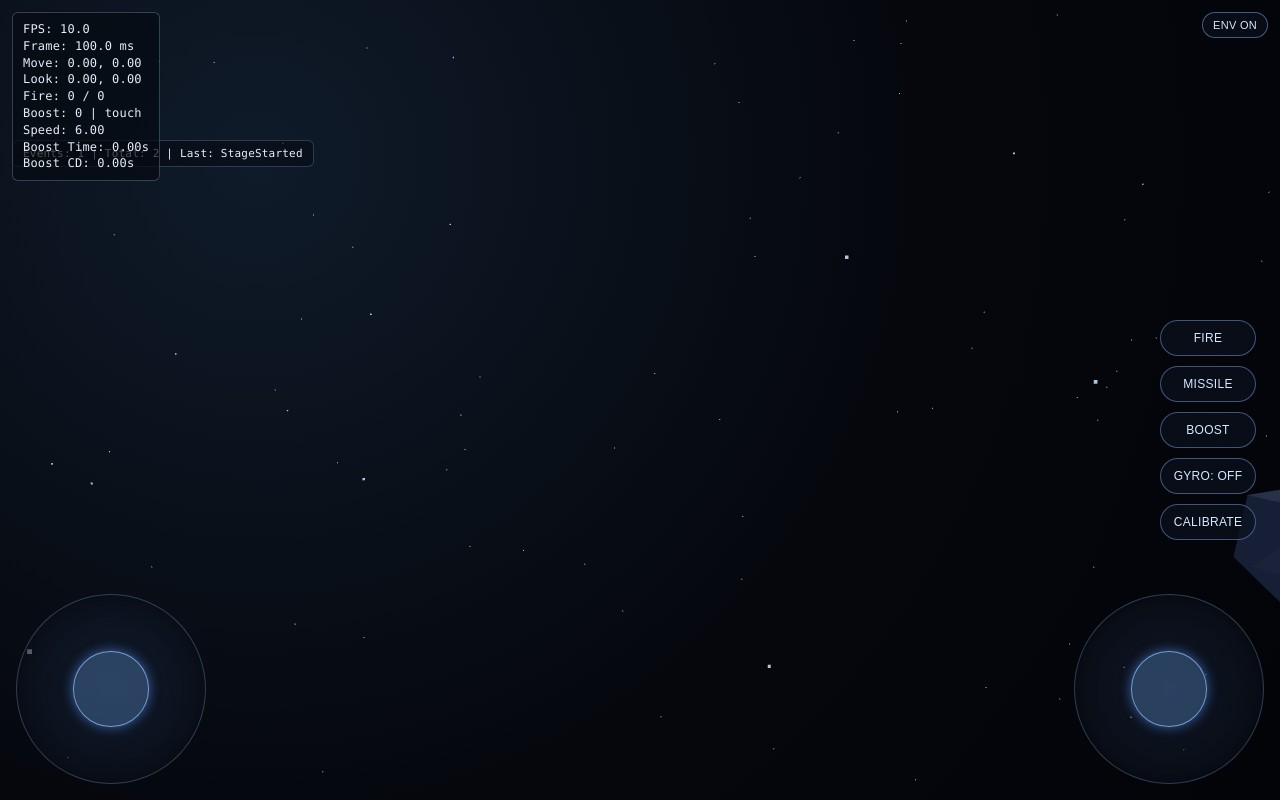
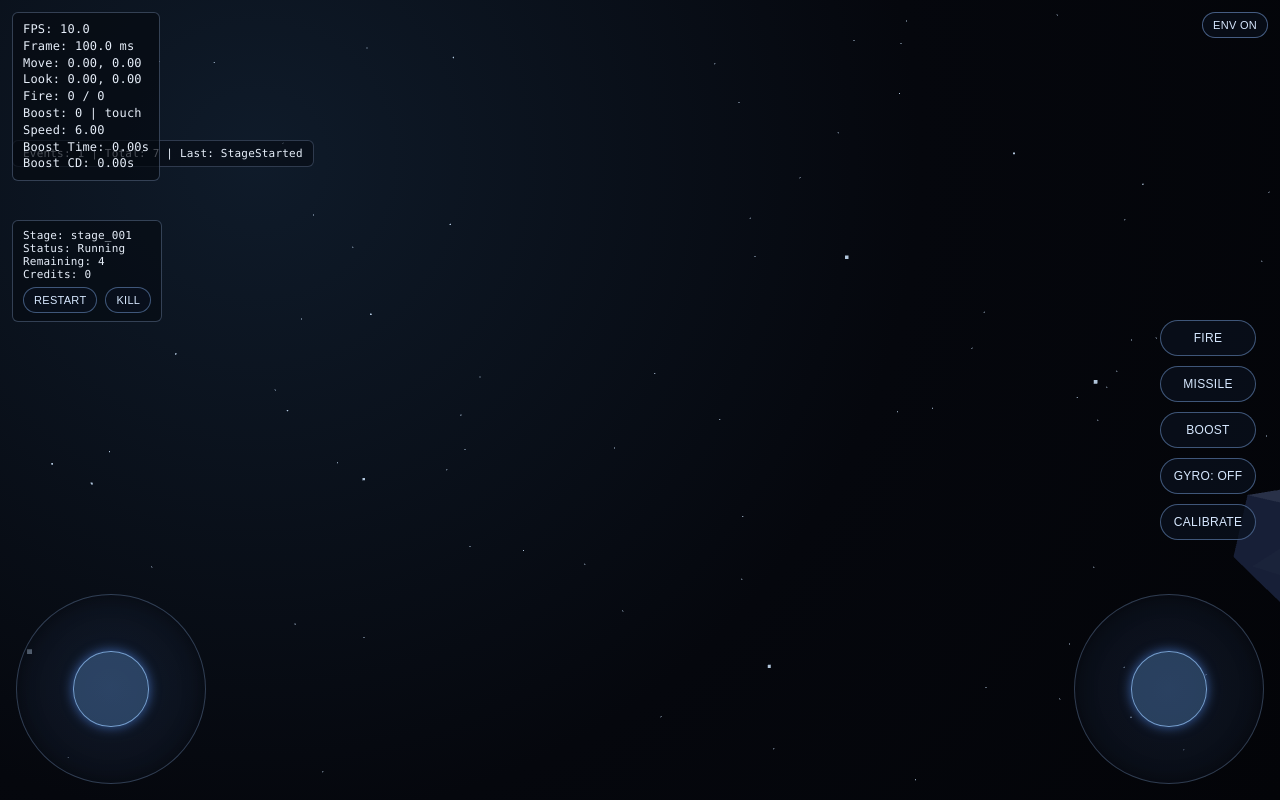
Before and after one commit to taoliu/spacezero, a website built with Vite: page index.html in a window 1280 px wide. Built offline with nearby package versions, Linux system fonts and the light colour scheme; animation ran at ten frames a second.

Commit message:
Ticket 007: Stage system

```diff
--- a/index.html
+++ b/index.html
@@ -47,6 +47,7 @@
         white-space: pre;
         pointer-events: none;
         user-select: none;
+        z-index: 12;
       }
       #event-overlay {
         position: absolute;
@@ -60,6 +61,7 @@
         letter-spacing: 0.2px;
         pointer-events: none;
         user-select: none;
+        z-index: 12;
       }
       #loading-overlay {
         position: absolute;
@@ -74,6 +76,40 @@
         letter-spacing: 0.3px;
         pointer-events: none;
         user-select: none;
+        z-index: 30;
+      }
+      #stage-overlay {
+        position: absolute;
+        top: 220px;
+        left: 12px;
+        padding: 8px 10px;
+        background: rgba(6, 10, 18, 0.6);
+        border: 1px solid rgba(135, 160, 200, 0.35);
+        border-radius: 6px;
+        font-size: 11px;
+        letter-spacing: 0.2px;
+        pointer-events: auto;
+        user-select: none;
+        z-index: 20;
+      }
+      .stage-label {
+        white-space: pre;
+      }
+      .stage-buttons {
+        display: flex;
+        gap: 8px;
+        margin-top: 6px;
+      }
+      .stage-button {
+        padding: 6px 10px;
+        border-radius: 999px;
+        border: 1px solid rgba(120, 160, 220, 0.5);
+        background: rgba(10, 18, 30, 0.7);
+        color: #d7e8ff;
+        font-size: 11px;
+        letter-spacing: 0.3px;
+        text-transform: uppercase;
+        touch-action: none;
       }
       #input-overlay {
         position: absolute;
--- /dev/null
+++ b/src/game/components/ai_state.ts
@@ -0,0 +1,7 @@
+import type { ComponentId } from '../../engine/ecs/types';
+
+export type AIState = {
+  behavior: string;
+};
+
+export const AI_STATE_COMPONENT: ComponentId<AIState> = 'aiState';
--- /dev/null
+++ b/src/game/components/economy.ts
@@ -0,0 +1,7 @@
+import type { ComponentId } from '../../engine/ecs/types';
+
+export type EconomyState = {
+  credits: number;
+};
+
+export const ECONOMY_COMPONENT: ComponentId<EconomyState> = 'economy';
--- /dev/null
+++ b/src/game/components/health.ts
@@ -0,0 +1,8 @@
+import type { ComponentId } from '../../engine/ecs/types';
+
+export type Health = {
+  hp: number;
+  maxHp: number;
+};
+
+export const HEALTH_COMPONENT: ComponentId<Health> = 'health';
--- /dev/null
+++ b/src/game/components/shield.ts
@@ -0,0 +1,8 @@
+import type { ComponentId } from '../../engine/ecs/types';
+
+export type Shield = {
+  value: number;
+  maxValue: number;
+};
+
+export const SHIELD_COMPONENT: ComponentId<Shield> = 'shield';
--- /dev/null
+++ b/src/game/components/stage_runtime.ts
@@ -0,0 +1,17 @@
+import type { EntityId } from '../../engine/ecs/types';
+import type { ComponentId } from '../../engine/ecs/types';
+
+export type StageStatus = 'Idle' | 'Running' | 'Completed';
+
+export type StageRunState = {
+  status: StageStatus;
+  stageId: string;
+  startTime: number;
+  spawnedEnemyIds: EntityId[];
+  killedEnemies: number;
+  remainingEnemies: number;
+  creditsAwarded: number;
+  objectiveComplete: boolean;
+};
+
+export const STAGE_RUNTIME_COMPONENT: ComponentId<StageRunState> = 'stageRuntime';
--- /dev/null
+++ b/src/game/components/tags.ts
@@ -0,0 +1,7 @@
+import type { ComponentId } from '../../engine/ecs/types';
+
+export type PlayerTag = {};
+export type EnemyTag = {};
+
+export const PLAYER_TAG_COMPONENT: ComponentId<PlayerTag> = 'playerTag';
+export const ENEMY_TAG_COMPONENT: ComponentId<EnemyTag> = 'enemyTag';
--- /dev/null
+++ b/src/game/entities/enemy_factory.ts
@@ -0,0 +1,76 @@
+import {
+  Color,
+  Euler,
+  IcosahedronGeometry,
+  Mesh,
+  MeshStandardMaterial,
+  Scene,
+  Vector3,
+} from 'three';
+import type { World } from '../../engine/ecs/world';
+import { RENDERABLE_COMPONENT } from '../components/basic';
+import { AI_STATE_COMPONENT } from '../components/ai_state';
+import { HEALTH_COMPONENT } from '../components/health';
+import { SHIELD_COMPONENT } from '../components/shield';
+import { ENEMY_TAG_COMPONENT } from '../components/tags';
+import { TRANSFORM_COMPONENT } from '../components/transform';
+import type { EnemyArchetypeDef } from '../data/schemas';
+
+export class EnemyFactory {
+  private readonly scene: Scene;
+  private readonly geometry = new IcosahedronGeometry(0.6, 0);
+  private readonly materials: MeshStandardMaterial[];
+  private materialIndex = 0;
+
+  constructor(scene: Scene) {
+    this.scene = scene;
+    const colors = [0xff9b6a, 0xffc26a, 0xff7b7b, 0xf3a0ff];
+    this.materials = colors.map(
+      (color) =>
+        new MeshStandardMaterial({
+          color: new Color(color),
+          roughness: 0.7,
+          metalness: 0.1,
+          emissive: new Color(0x220e05),
+        }),
+    );
+  }
+
+  spawn(world: World, archetype: EnemyArchetypeDef, position: Vector3): number {
+    const entityId = world.createEntity();
+    const material = this.materials[this.materialIndex % this.materials.length];
+    this.materialIndex += 1;
+
+    const mesh = new Mesh(this.geometry, material);
+    mesh.position.copy(position);
+
+    world.addComponent(entityId, ENEMY_TAG_COMPONENT, {});
+    world.addComponent(entityId, HEALTH_COMPONENT, {
+      hp: archetype.stats.maxHp,
+      maxHp: archetype.stats.maxHp,
+    });
+    if (archetype.stats.shield > 0) {
+      world.addComponent(entityId, SHIELD_COMPONENT, {
+        value: archetype.stats.shield,
+        maxValue: archetype.stats.shield,
+      });
+    }
+    world.addComponent(entityId, AI_STATE_COMPONENT, { behavior: archetype.ai.behavior });
+    world.addComponent(entityId, TRANSFORM_COMPONENT, {
+      position: position.clone(),
+      rotation: new Euler(0, 0, 0, 'YXZ'),
+    });
+    world.addComponent(entityId, RENDERABLE_COMPONENT, { mesh });
+
+    this.scene.add(mesh);
+    return entityId;
+  }
+
+  despawn(world: World, entityId: number): void {
+    const renderable = world.getComponent(entityId, RENDERABLE_COMPONENT);
+    if (renderable) {
+      this.scene.remove(renderable.mesh);
+    }
+    world.destroyEntity(entityId);
+  }
+}
--- a/src/game/systems/index.ts
+++ b/src/game/systems/index.ts
@@ -1,8 +1,11 @@
+import type { Scene } from 'three';
 import { DebugEventLogSystem } from './debug_event_log_system';
 import { DebugEventPulseSystem } from './debug_event_pulse_system';
 import { FlightSystem } from './flight_system';
 import { InputSystem } from './input_system';
 import { SpinSystem } from './spin_system';
+import { ObjectiveSystem } from './stage/objective_system';
+import { StageSystem } from './stage/stage_system';
 import type { GameContext, System } from './types';
 
 export class SystemScheduler {
@@ -30,12 +33,17 @@
   }
 }
 
-export const createSystemScheduler = (options: { inputRoot: HTMLElement }): SystemScheduler => {
+export const createSystemScheduler = (options: {
+  inputRoot: HTMLElement;
+  scene: Scene;
+}): SystemScheduler => {
   // Explicit system ordering lives here.
-  // Order: Input -> Flight -> Debug Events -> Spin (placeholder for future gameplay systems).
+  // Order: Input -> Flight -> Stage -> Objectives -> Debug Events -> Spin.
   const systems: System[] = [
     new InputSystem(options.inputRoot),
     new FlightSystem(),
+    new StageSystem({ root: options.inputRoot, scene: options.scene }),
+    new ObjectiveSystem(),
     new DebugEventPulseSystem(),
     new DebugEventLogSystem(options.inputRoot),
     new SpinSystem(),
--- /dev/null
+++ b/src/game/systems/stage/objective_system.ts
@@ -0,0 +1,70 @@
+import type { EntityId } from '../../../engine/ecs/types';
+import type { World } from '../../../engine/ecs/world';
+import type { GameEvent } from '../../events/events';
+import { STAGE_RUNTIME_COMPONENT } from '../../components/stage_runtime';
+import type { GameContext, System } from '../types';
+
+const countRemainingEnemies = (world: World, ids: EntityId[], killed: Set<EntityId>): number => {
+  let remaining = 0;
+  for (const id of ids) {
+    if (killed.has(id)) {
+      continue;
+    }
+    if (world.isAlive(id)) {
+      remaining += 1;
+    } else {
+      killed.add(id);
+    }
+  }
+  return remaining;
+};
+
+const applyEnemyKilledEvents = (events: ReadonlyArray<GameEvent>, killed: Set<EntityId>): void => {
+  for (const event of events) {
+    if (event.type === 'EnemyKilled') {
+      killed.add(event.entityId);
+    }
+  }
+};
+
+export class ObjectiveSystem implements System {
+  private readonly stageEntities: EntityId[] = [];
+  private readonly killedEnemies = new Set<EntityId>();
+
+  update(ctx: GameContext, dt: number): void {
+    void dt;
+    ctx.world.query([STAGE_RUNTIME_COMPONENT], this.stageEntities);
+
+    for (const entityId of this.stageEntities) {
+      const stageState = ctx.world.getComponent(entityId, STAGE_RUNTIME_COMPONENT);
+      if (!stageState) {
+        continue;
+      }
+
+      if (stageState.status !== 'Running') {
+        this.killedEnemies.clear();
+        continue;
+      }
+
+      applyEnemyKilledEvents(ctx.events, this.killedEnemies);
+
+      const remaining = countRemainingEnemies(
+        ctx.world,
+        stageState.spawnedEnemyIds,
+        this.killedEnemies,
+      );
+
+      stageState.remainingEnemies = remaining;
+      stageState.killedEnemies = Math.max(0, stageState.spawnedEnemyIds.length - remaining);
+      stageState.objectiveComplete = remaining === 0;
+    }
+  }
+
+  reset(): void {
+    this.killedEnemies.clear();
+  }
+}
+
+export const objectiveUtils = {
+  countRemainingEnemies,
+};
--- /dev/null
+++ b/src/game/systems/stage/stage_system.ts
@@ -0,0 +1,258 @@
+import type { Scene } from 'three';
+import { Quaternion, Vector3 } from 'three';
+import type { EntityId } from '../../../engine/ecs/types';
+import { EnemyFactory } from '../../entities/enemy_factory';
+import { ECONOMY_COMPONENT } from '../../components/economy';
+import { STAGE_RUNTIME_COMPONENT, type StageRunState } from '../../components/stage_runtime';
+import { PLAYER_TAG_COMPONENT } from '../../components/tags';
+import { TRANSFORM_COMPONENT, type Transform } from '../../components/transform';
+import type { StageDef } from '../../data/schemas';
+import type { GameContext, System } from '../types';
+
+const TWO_PI = Math.PI * 2;
+
+type StageSystemOptions = {
+  root: HTMLElement;
+  scene: Scene;
+};
+
+export class StageSystem implements System {
+  private readonly stageEntities: EntityId[] = [];
+  private readonly playerEntities: EntityId[] = [];
+  private readonly economyEntities: EntityId[] = [];
+  private readonly enemyFactory: EnemyFactory;
+  private readonly overlay: HTMLDivElement;
+  private readonly overlayLabel: HTMLDivElement;
+  private readonly restartButton: HTMLButtonElement;
+  private readonly killButton: HTMLButtonElement;
+  private readonly selectionParam: string | null;
+
+  private readonly forward = new Vector3();
+  private readonly right = new Vector3();
+  private readonly up = new Vector3();
+  private readonly spawnCenter = new Vector3();
+  private readonly spawnOffset = new Vector3();
+  private readonly spawnPosition = new Vector3();
+  private readonly rotationQuat = new Quaternion();
+
+  private restartRequested = false;
+  private killRequested = false;
+  private deferStart = false;
+  private resolvedStage = false;
+
+  constructor(options: StageSystemOptions) {
+    this.enemyFactory = new EnemyFactory(options.scene);
+    this.selectionParam = new URLSearchParams(window.location.search).get('stage');
+
+    this.overlay = document.createElement('div');
+    this.overlay.id = 'stage-overlay';
+
+    this.overlayLabel = document.createElement('div');
+    this.overlayLabel.className = 'stage-label';
+    this.overlayLabel.textContent = 'Stage: --';
+
+    this.restartButton = document.createElement('button');
+    this.restartButton.className = 'stage-button';
+    this.restartButton.type = 'button';
+    this.restartButton.textContent = 'Restart';
+
+    this.killButton = document.createElement('button');
+    this.killButton.className = 'stage-button';
+    this.killButton.type = 'button';
+    this.killButton.textContent = 'Kill';
+
+    const buttonRow = document.createElement('div');
+    buttonRow.className = 'stage-buttons';
+    buttonRow.appendChild(this.restartButton);
+    buttonRow.appendChild(this.killButton);
+
+    this.overlay.appendChild(this.overlayLabel);
+    this.overlay.appendChild(buttonRow);
+    options.root.appendChild(this.overlay);
+
+    this.restartButton.addEventListener('pointerup', (event) => {
+      event.preventDefault();
+      this.restartRequested = true;
+    });
+
+    this.killButton.addEventListener('pointerup', (event) => {
+      event.preventDefault();
+      this.killRequested = true;
+    });
+  }
+
+  update(ctx: GameContext, dt: number): void {
+    void dt;
+    ctx.world.query([STAGE_RUNTIME_COMPONENT], this.stageEntities);
+
+    for (const entityId of this.stageEntities) {
+      const stageState = ctx.world.getComponent(entityId, STAGE_RUNTIME_COMPONENT);
+      if (!stageState) {
+        continue;
+      }
+
+      if (!this.resolvedStage) {
+        const desiredStage = this.selectionParam ?? stageState.stageId;
+        stageState.stageId = desiredStage;
+        this.resolvedStage = true;
+      }
+
+      if (this.restartRequested) {
+        this.cleanupStage(ctx, stageState);
+        stageState.status = 'Idle';
+        stageState.objectiveComplete = false;
+        stageState.killedEnemies = 0;
+        stageState.remainingEnemies = 0;
+        stageState.creditsAwarded = 0;
+        stageState.spawnedEnemyIds.length = 0;
+        this.restartRequested = false;
+        this.deferStart = true;
+      }
+
+      if (stageState.status === 'Idle' && !this.deferStart) {
+        this.startStage(ctx, stageState);
+      }
+
+      if (this.deferStart) {
+        this.deferStart = false;
+      }
+
+      if (stageState.status === 'Running' && stageState.objectiveComplete) {
+        this.completeStage(ctx, stageState);
+      }
+
+      if (this.killRequested && stageState.status === 'Running') {
+        this.killRequested = false;
+        this.killOneEnemy(ctx, stageState);
+      }
+
+      this.updateOverlay(stageState);
+    }
+  }
+
+  private startStage(ctx: GameContext, stageState: StageRunState): void {
+    const stage = this.getStageDef(ctx, stageState.stageId);
+    if (!stage) {
+      stageState.status = 'Completed';
+      this.overlay.textContent = `Stage: ${stageState.stageId} (missing)`;
+      return;
+    }
+
+    stageState.status = 'Running';
+    stageState.startTime = performance.now();
+    stageState.spawnedEnemyIds.length = 0;
+    stageState.killedEnemies = 0;
+    stageState.remainingEnemies = 0;
+    stageState.creditsAwarded = 0;
+    stageState.objectiveComplete = false;
+
+    ctx.eventBus.publish({ type: 'StageStarted', stageId: stage.id });
+
+    const totalEnemies = stage.enemies.reduce((sum, entry) => sum + entry.count, 0);
+    const spawnRadius = Math.max(6, Math.min(14, totalEnemies * 1.6));
+    const forwardDistance = Math.max(10, spawnRadius + 6);
+
+    const playerTransform = this.getPlayerTransform(ctx);
+    if (playerTransform) {
+      this.rotationQuat.setFromEuler(playerTransform.rotation);
+      this.forward.set(0, 0, -1).applyQuaternion(this.rotationQuat);
+      this.right.set(1, 0, 0).applyQuaternion(this.rotationQuat);
+      this.up.set(0, 1, 0).applyQuaternion(this.rotationQuat);
+      this.spawnCenter
+        .copy(playerTransform.position)
+        .addScaledVector(this.forward, forwardDistance);
+    } else {
+      this.forward.set(0, 0, -1);
+      this.right.set(1, 0, 0);
+      this.up.set(0, 1, 0);
+      this.spawnCenter.set(0, 0, -forwardDistance);
+    }
+
+    let spawnIndex = 0;
+    for (const entry of stage.enemies) {
+      const archetype = ctx.content.enemies.find((enemy) => enemy.id === entry.archetypeId);
+      if (!archetype) {
+        continue;
+      }
+
+      for (let count = 0; count < entry.count; count += 1) {
+        const angle = totalEnemies > 0 ? (spawnIndex / totalEnemies) * TWO_PI : 0;
+        this.spawnOffset
+          .copy(this.right)
+          .multiplyScalar(Math.cos(angle) * spawnRadius)
+          .addScaledVector(this.up, Math.sin(angle) * spawnRadius);
+
+        this.spawnPosition.copy(this.spawnCenter).add(this.spawnOffset);
+        const entityId = this.enemyFactory.spawn(ctx.world, archetype, this.spawnPosition);
+        stageState.spawnedEnemyIds.push(entityId);
+        ctx.eventBus.publish({
+          type: 'EnemySpawned',
+          entityId,
+          archetypeId: archetype.id,
+        });
+        spawnIndex += 1;
+      }
+    }
+
+    stageState.remainingEnemies = stageState.spawnedEnemyIds.length;
+  }
+
+  private completeStage(ctx: GameContext, stageState: StageRunState): void {
+    const stage = this.getStageDef(ctx, stageState.stageId);
+    stageState.status = 'Completed';
+
+    if (stage) {
+      stageState.creditsAwarded = stage.rewards.credits;
+      ctx.world.query([ECONOMY_COMPONENT], this.economyEntities);
+      const economyEntity = this.economyEntities[0];
+      if (economyEntity) {
+        const economy = ctx.world.getComponent(economyEntity, ECONOMY_COMPONENT);
+        if (economy) {
+          economy.credits += stage.rewards.credits;
+        }
+      }
+    }
+
+    ctx.eventBus.publish({ type: 'StageCompleted', stageId: stageState.stageId });
+  }
+
+  private cleanupStage(ctx: GameContext, stageState: StageRunState): void {
+    for (const entityId of stageState.spawnedEnemyIds) {
+      if (ctx.world.isAlive(entityId)) {
+        this.enemyFactory.despawn(ctx.world, entityId);
+      }
+    }
+  }
+
+  private killOneEnemy(ctx: GameContext, stageState: StageRunState): void {
+    for (const entityId of stageState.spawnedEnemyIds) {
+      if (!ctx.world.isAlive(entityId)) {
+        continue;
+      }
+      this.enemyFactory.despawn(ctx.world, entityId);
+      ctx.eventBus.publish({ type: 'EnemyKilled', entityId, byEntityId: undefined });
+      break;
+    }
+  }
+
+  private updateOverlay(stageState: StageRunState): void {
+    const statusLabel = `Status: ${stageState.status}`;
+    const remainingLabel = `Remaining: ${stageState.remainingEnemies}`;
+    const creditsLabel = `Credits: ${stageState.creditsAwarded}`;
+    const header = `Stage: ${stageState.stageId}`;
+    this.overlayLabel.textContent = `${header}\n${statusLabel}\n${remainingLabel}\n${creditsLabel}`;
+  }
+
+  private getPlayerTransform(ctx: GameContext): Transform | null {
+    ctx.world.query([PLAYER_TAG_COMPONENT, TRANSFORM_COMPONENT], this.playerEntities);
+    const entityId = this.playerEntities[0];
+    if (!entityId) {
+      return null;
+    }
+    return ctx.world.getComponent(entityId, TRANSFORM_COMPONENT) ?? null;
+  }
+
+  private getStageDef(ctx: GameContext, stageId: string): StageDef | null {
+    return ctx.content.stages.find((stage) => stage.id === stageId) ?? null;
+  }
+}
--- a/src/main.ts
+++ b/src/main.ts
@@ -2,8 +2,11 @@
 import type { EntityId } from './engine/ecs/types';
 import { World } from './engine/ecs/world';
 import { RENDERABLE_COMPONENT } from './game/components/basic';
+import { ECONOMY_COMPONENT, type EconomyState } from './game/components/economy';
 import { INPUT_STATE_COMPONENT, type InputState } from './game/components/input_state';
 import { SHIP_CONTROLLER_COMPONENT, type ShipController } from './game/components/ship_controller';
+import { STAGE_RUNTIME_COMPONENT, type StageRunState } from './game/components/stage_runtime';
+import { PLAYER_TAG_COMPONENT } from './game/components/tags';
 import { TRANSFORM_COMPONENT, type Transform } from './game/components/transform';
 import { VELOCITY_COMPONENT, type Velocity } from './game/components/velocity';
 import { EventBus } from './game/events/bus';
@@ -53,7 +56,7 @@
 
 const world = new World();
 const eventBus = new EventBus();
-const scheduler = createSystemScheduler({ inputRoot: app });
+const scheduler = createSystemScheduler({ inputRoot: app, scene });
 
 const shipEntity = world.createEntity();
 const shipTransform: Transform = {
@@ -75,6 +78,7 @@
 world.addComponent(shipEntity, TRANSFORM_COMPONENT, shipTransform);
 world.addComponent(shipEntity, VELOCITY_COMPONENT, shipVelocity);
 world.addComponent(shipEntity, SHIP_CONTROLLER_COMPONENT, shipController);
+world.addComponent(shipEntity, PLAYER_TAG_COMPONENT, {});
 
 const inputEntity = world.createEntity();
 const inputState: InputState = {
@@ -88,6 +92,23 @@
   mode: 'touch',
 };
 world.addComponent(inputEntity, INPUT_STATE_COMPONENT, inputState);
+
+const stageEntity = world.createEntity();
+const stageState: StageRunState = {
+  status: 'Idle',
+  stageId: 'stage_001',
+  startTime: 0,
+  spawnedEnemyIds: [],
+  killedEnemies: 0,
+  remainingEnemies: 0,
+  creditsAwarded: 0,
+  objectiveComplete: false,
+};
+world.addComponent(stageEntity, STAGE_RUNTIME_COMPONENT, stageState);
+
+const economyEntity = world.createEntity();
+const economyState: EconomyState = { credits: 0 };
+world.addComponent(economyEntity, ECONOMY_COMPONENT, economyState);
 
 const envToggleButton = document.createElement('button');
 envToggleButton.className = 'env-toggle';
```
Also changed, not shown: tests/objective.test.ts (added, +22 -0 lines).
